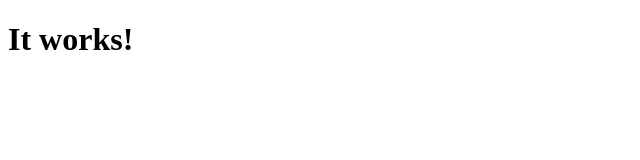
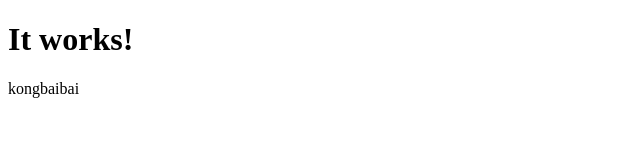
Before and after one commit to johnandcat/git-demo, a plain HTML site: page index.html in a window 1280 px wide. Shown: the whole page, without its empty margins (0-640 px from the left). Drawn offline with Linux system fonts and the light colour scheme.

Commit message:
first write

```diff
--- a/index.html
+++ b/index.html
@@ -8,5 +8,6 @@
 </head>
 <body>
     <h1>It works!</h1>
+    <p>kongbaibai</p>
 </body>
 </html>
```
